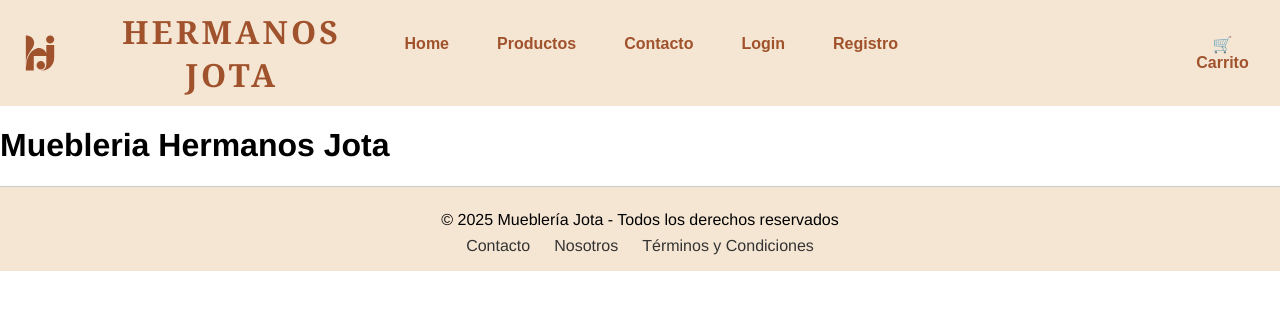
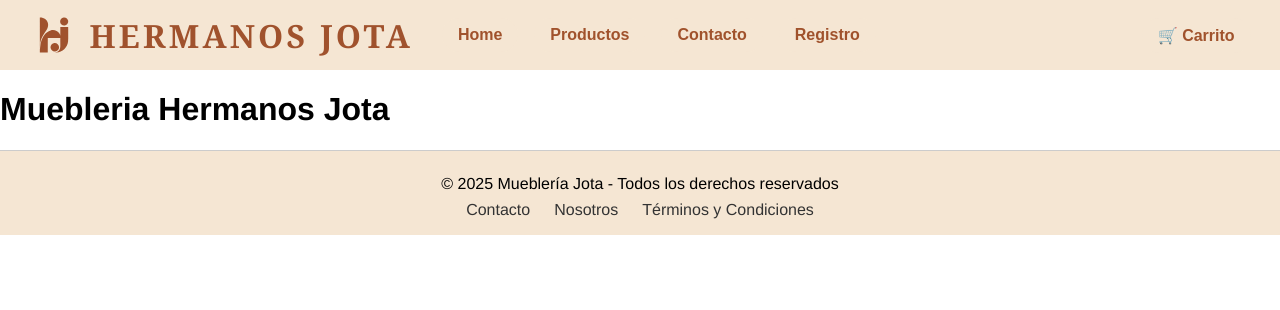
Before and after one commit to alexiscruz1403/muebleria-hermanos-jota-react-express, a React (Create React App) app in the folder client/: page / in a window 1280 px wide. Shown: the top 310 px of the page. Built offline with nearby package versions, Linux system fonts and the light colour scheme.

Commit message:
Usuario
Pequeño agregado al login, todavia falta los enrutamientos

```diff
--- a/client/src/components/NavBar.jsx
+++ b/client/src/components/NavBar.jsx
@@ -1,8 +1,15 @@
-import React from "react";
+import React,{useState} from "react";
 import logo from "../assets/logo.svg";
 import "../css/NavBar.css";
 
 const Navbar = () => {
+    const[menuActivate,setMenuActivate]=useState(false);
+    const [showLogin, setShowLogin] = useState(true);
+
+    const toggleMenu=()=>{
+        setMenuActivate(!menuActivate);
+    }
+
   return (
     <header id="BarraDeNavegacion">
       <nav id="Navegador">
@@ -14,11 +21,15 @@ const Navbar = () => {
           <h1 className="Content">Hermanos Jota</h1>
         </div>
 
-        <button className="MenuToggle" aria-label="Abrir menú">
+        <button
+          className="MenuToggle"
+          onClick={toggleMenu}
+          aria-label="Abrir menú"
+        >
           ☰
         </button>
 
-        <ul className="ListaNav">
+        <ul className={`ListaNav ${menuActivate ? "active" : ""}`}>
           <li className="Links">
             <a href="/">
               <button>Home</button>
@@ -34,16 +45,13 @@ const Navbar = () => {
               <button>Contacto</button>
             </a>
           </li>
+
           <li className="Links">
-            <a href="/">
-              <button>Login</button>
-            </a>
+            <button onClick={() => setShowLogin(!showLogin)}>
+              {showLogin ? "Registro" : "Login"}
+            </button>
           </li>
-          <li className="Links">
-            <a href="/">
-              <button>Registro</button>
-            </a>
-          </li>
+
           <li className="Links carrito">
             <a href="/">
               <button>
--- a/client/src/css/NavBar.css
+++ b/client/src/css/NavBar.css
@@ -112,9 +112,18 @@
 }
 
 /* Responsive */
+@media (min-width: 1280px) {
+  .Content { font-size: 2rem; }
+  .carrito { margin-left: 250px; }
+}
+
 @media (max-width: 1024px) {
-  .Content { font-size: 2rem; }
+  .Content { font-size: 0rem; }
   .carrito { margin-left: 50px; }
+}
+
+@media (max-width: 850px) {
+  .carrito { margin-left: 0px;}
 }
 
 @media (max-width: 768px) {
@@ -134,12 +143,3 @@
   .ListaNav.active { display: flex; }
   .carrito { margin-left: 0px; }
 }
-
-@media (min-width: 1280px) {
-  .Content { font-size: 2rem; }
-  .carrito { margin-left: 250px; }
-}
-
-@media (max-width: 850px) {
-  .carrito { margin-left: 0px; }
-}
```
